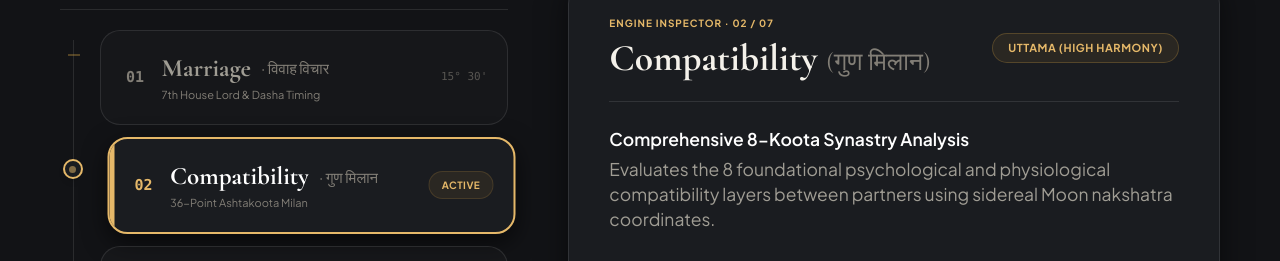
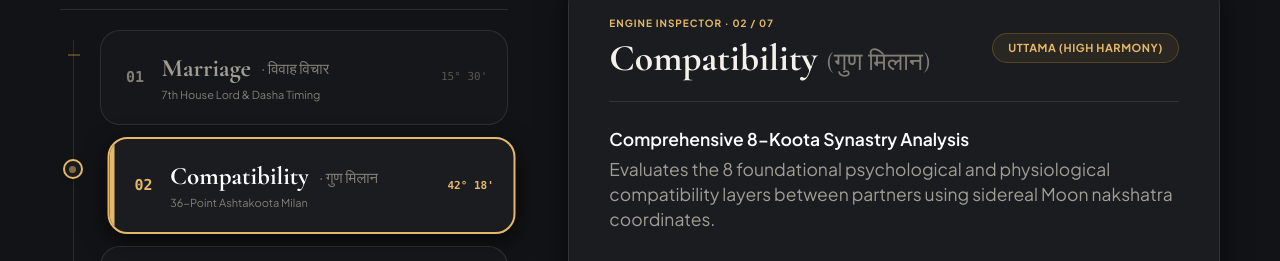
Before and after one commit to jayvee2010/astrowithin-, a React (Vite) app: page / in a window 1280 px wide. Shown: the part 5057-5318 px from the top of the page. Built offline with nearby package versions, Linux system fonts and the light colour scheme; a web font is replaced by a local one.

Commit message:
fix: remove active pill badge from engine dial for clean astronomical typography

```diff
--- a/src/components/FreeToolsSection.tsx
+++ b/src/components/FreeToolsSection.tsx
@@ -392,17 +392,17 @@ export const FreeToolsSection: React.FC = () => {
                         </div>
                       </div>
 
-                      {/* State Indicator Badge / Degree Mark */}
+                      {/* Astronomical Degree Mark (Clean, No Pill Capsules) */}
                       <div className="flex items-center gap-2 flex-shrink-0 pl-2">
-                        {isActive ? (
-                          <span className="px-2.5 py-1 rounded-full bg-[#B88E3E]/10 text-[#B88E3E] dark:text-[#E5B869] text-[10px] font-sans font-bold uppercase tracking-wider border border-[#B88E3E]/20">
-                            Active
-                          </span>
-                        ) : (
-                          <span className="text-[11px] font-mono text-[#827E76] opacity-60 group-hover:opacity-100 transition-opacity">
-                            {tool.degreeMark}
-                          </span>
-                        )}
+                        <span
+                          className={`text-[11px] font-mono transition-colors ${
+                            isActive
+                              ? 'text-[#B88E3E] dark:text-[#E5B869] font-bold'
+                              : 'text-[#827E76] opacity-60 group-hover:opacity-100'
+                          }`}
+                        >
+                          {tool.degreeMark}
+                        </span>
                       </div>
                     </button>
                   );
```
